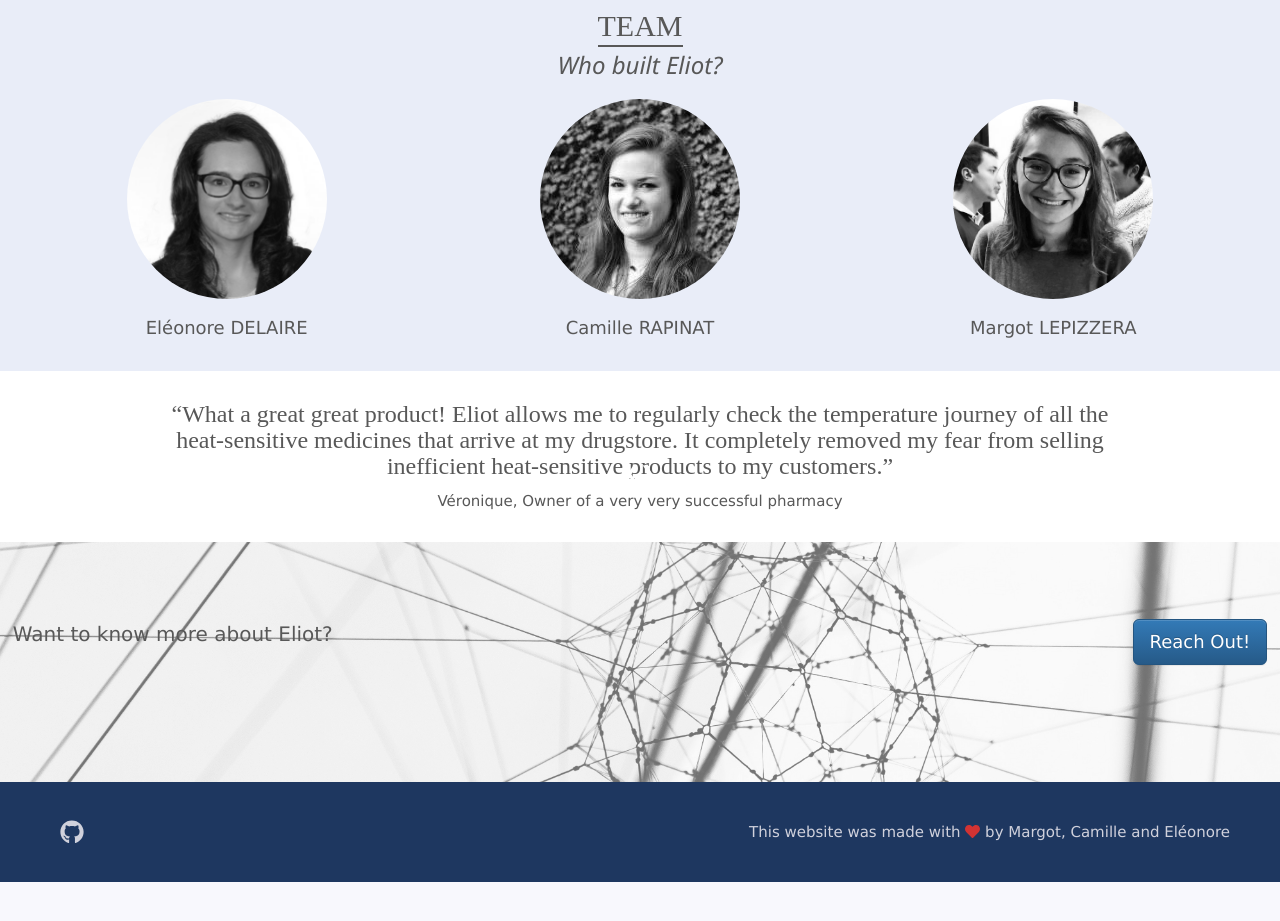
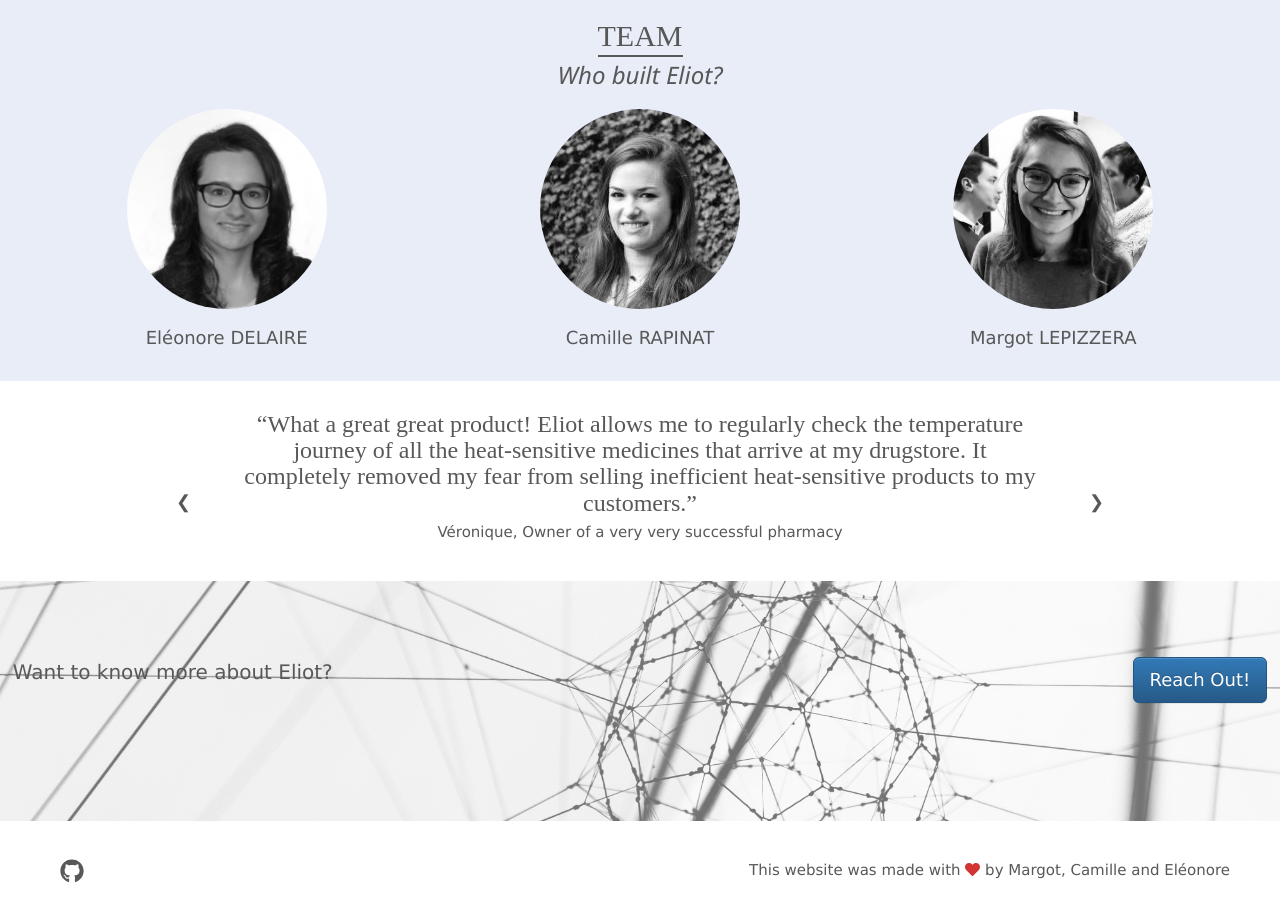
Before and after one commit to MargotLepizzera/my-first-blog, a Django app: page / in a window 1280 px wide. Shown: the part 2997-3918 px from the top of the page. Before the commit the page ends 3879 px from the top, so only its background shows below. Run offline with Django 3.2, Linux system fonts and the light colour scheme; some libraries are stand-ins or nearby versions.

Commit message:
Fix slider, footer changes, dashboard list

```diff
--- a/mydashboard/static/css/pagehome.css
+++ b/mydashboard/static/css/pagehome.css
@@ -150,7 +150,7 @@
   border-width: 1px;
   text-align: center;
   width:400px;
-  height: 250px;
+  height: 260px;
   padding:10px;
   margin:10px;
 }
@@ -205,8 +205,22 @@
 
 /*Testimonials section*/
 
+#testimonials {
+  width:800px;
+  height: 150px;
+}
+
 #testimonials h3 {
   font-family: "Batang";
+  height: 100px;
+}
+
+#arrow-container {
+  width:120%;
+}
+
+.arrow {
+  color: #585858;
 }
 
 /*Reach Out section*/
@@ -242,13 +256,13 @@
 
 /*Footer visualization*/
 .footer {
-  background: #1e3760;
+  background: white;
   display: flex;
   align-items: center;
   justify-content: space-between;
   height: 100px;
   padding: 0px 50px;
-  color: #d0d1dc;
+  color: #585858;
 }
 .footer-links {
   display: flex;
@@ -265,6 +279,10 @@
   color: #D23333;
 }
 
+.footer .fa-github {
+  color: #585858;
+}
+
 .body {
   background-color: #eff0f2;
 }
--- a/mydashboard/templates/home.html
+++ b/mydashboard/templates/home.html
@@ -254,7 +254,7 @@
 	 --><!--   <img class="mySlides" src="img_nature_wide.jpg" style="width:100%">
 	  <img class="mySlides" src="img_fjords_wide.jpg" style="width:100%">
 	  <img class="mySlides" src="img_mountains_wide.jpg" style="width:100%"> -->
-	  <div class="w3-center w3-container w3-section w3-large w3-text-white w3-display-middle" id="arrow-container">
+	  <div class="w3-center w3-container w3-section w3-large w3-display-middle" id="arrow-container">
 	    <div class="w3-left w3-hover-text-black arrow" onclick="plusDivs(-1)">&#10094;</div>
 	    <div class="w3-right w3-hover-text-black arrow" onclick="plusDivs(1)">&#10095;</div>
 	<!--     <span class="w3-badge demo w3-border w3-transparent w3-hover-black" onclick="currentDiv(1)"></span>
--- a/mydashboard/templates/mydashboard/report_list.html
+++ b/mydashboard/templates/mydashboard/report_list.html
@@ -8,7 +8,7 @@
 <div class="container_dashboard">
   <br>
 
-  <div class="doctor" style="background-image: url('/static/images/electro.jpg'); background-position: center;">
+  <div class="doctor" style="background-image: url('/static/images/electro.jpg'); background-position: 0% 55.5%;">
     <img src='{% static "images/margot.jpeg" %}' class="avatar-large"/>
     <h3>{{ user.username }}</h3>
     <h4>General Practitioner in Paris</h4>
```
